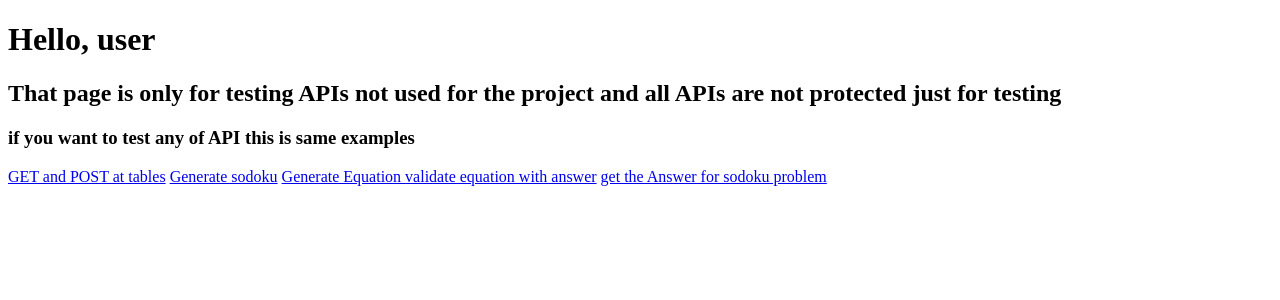
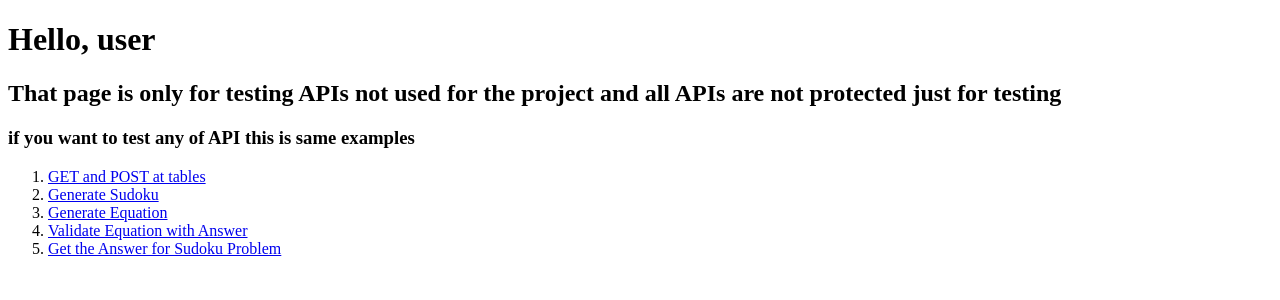
Before and after one commit to zainmo11/BrainGamesHub, a Django app: template templates/MyFirstApp/hello.html in a window 1280 px wide. Shown: the top 300 px of the page. Run offline with Django 3.2, Linux system fonts and the light colour scheme; the template is opened without the code that fills it, so the values that code supplies are empty.

Commit message:
my version 0.0.2

```diff
--- a/templates/MyFirstApp/hello.html
+++ b/templates/MyFirstApp/hello.html
@@ -7,10 +7,12 @@
     <h1>Hello, user</h1>
     <h2> That page is only for testing APIs not used for the project and all APIs are not protected just for testing </h2>
     <h3> if you want to test any of API this is same examples</h3>
-    <a href="http://braingameshub-production.up.railway.app/data/MediumLevel">GET and POST at tables</a>
-    <a href="http://braingameshub-production.up.railway.app/genrate_sudoku/9/40">Generate sodoku</a>
-    <a href="http://braingameshub-production.up.railway.app/genrate_equation/medium/6/2">Generate Equation </a>
-    <a href="http://braingameshub-production.up.railway.app/validate_answer">validate equation with answer</a>
-    <a href="http://braingameshub-production.up.railway.app/sodukuSolver">get the Answer for sodoku problem </a>
+    <ol>
+        <li><a href="http://braingameshub-production.up.railway.app/data/MediumLevel">GET and POST at tables</a></li>
+        <li><a href="http://braingameshub-production.up.railway.app/generate_sudoku/9/40">Generate Sudoku</a></li>
+        <li><a href="http://braingameshub-production.up.railway.app/generate_equation/medium/6/2">Generate Equation</a></li>
+        <li><a href="http://braingameshub-production.up.railway.app/validate_answer">Validate Equation with Answer</a></li>
+        <li><a href="http://braingameshub-production.up.railway.app/sodukuSolver">Get the Answer for Sudoku Problem</a></li>
+    </ol>
 </body>
 </html>
```
